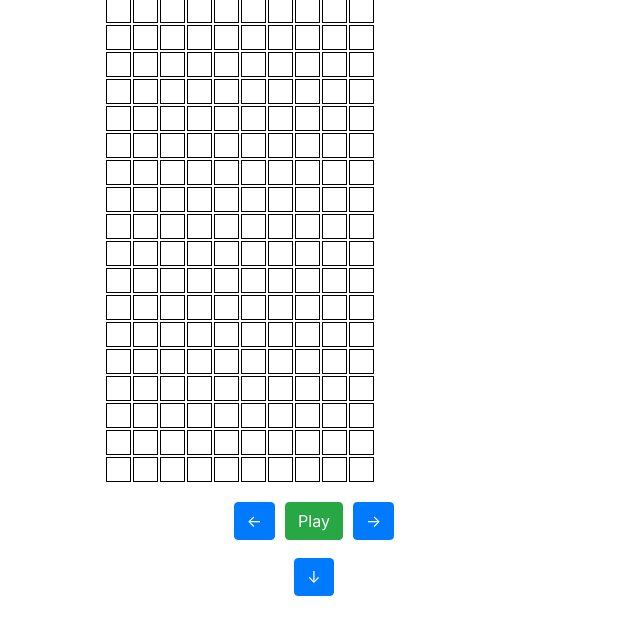
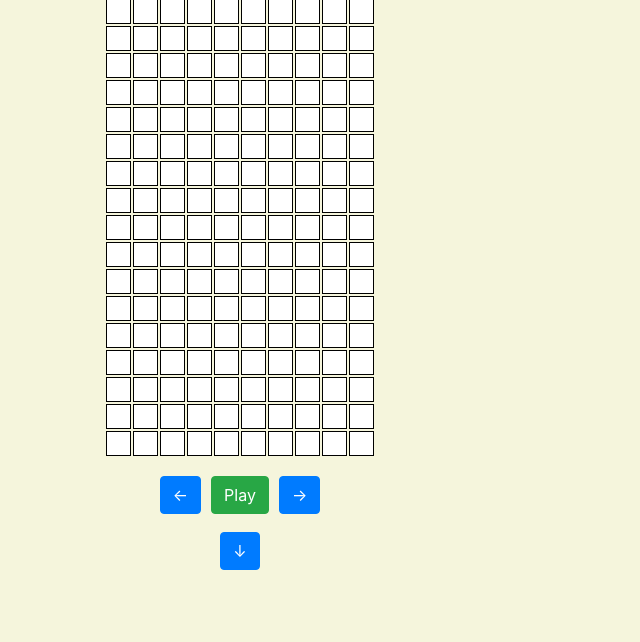
Before and after one commit to ReidMcLain/Dogetris, a plain HTML site: page index.html in a window 1280 px wide. Shown: the part 158-800 px from the top of the page, without its empty margins (326-966 px from the left). Drawn offline with nearby package versions, Linux system fonts and the light colour scheme.

Commit message:
changed formatting and colors

```diff
--- a/index.html
+++ b/index.html
@@ -8,13 +8,12 @@
     <link href="https://stackpath.bootstrapcdn.com/bootstrap/4.5.2/css/bootstrap.min.css" rel="stylesheet">
 </head>
 <body>
+<div class="main-container">
+    <div class="content-container">
         <h1>Dogetris</h1>
         <div class="container">
             <div class="grid">
                 <!-- Cells will be added dynamically via JavaScript -->
-    </div>
-    <div class="score-container">
-        <h2>Score: <span id="score">0</span></h2>
             </div>
         </div>
         <div class="button-container">
@@ -25,7 +24,11 @@
             </div>
             <button id="downArrowButton" class="btn btn-primary mt-2">↓</button>
         </div>
-
+    </div>
+    <div class="score-container">
+        <h2>Score: <span id="score">0</span></h2>
+    </div>
+</div>
 <script src="app.js"></script>
 </body>
 </html>
--- a/style.css
+++ b/style.css
@@ -3,10 +3,9 @@ body, html {
     margin: 0;
     padding: 0;
     display: flex;
-    flex-direction: column;
     justify-content: center;
     align-items: center;
-    background-color: white; /* Change background color to white */
+    background-color: #f5f5dc; /* Light beige background color */
 }
 
 h1 {
@@ -14,6 +13,24 @@ h1 {
     text-align: center;
     margin-top: 20px; /* Add space above the title */
     margin-bottom: 20px; /* Add space below the title */
+}
+
+.main-container {
+    display: flex;
+    flex-direction: row;
+    align-items: flex-start;
+    gap: 20px; /* Space between the main content and the score */
+    background-color: #f5f5dc; /* Light beige background color */
+    padding: 20px; /* Add some padding to the main container */
+    width: 100%;
+    height: 100%;
+    box-sizing: border-box; /* Include padding in the width and height calculation */
+}
+
+.content-container {
+    display: flex;
+    flex-direction: column;
+    align-items: center;
 }
 
 .container {
```
Lines whose indentation alone changed are shown as unchanged.
